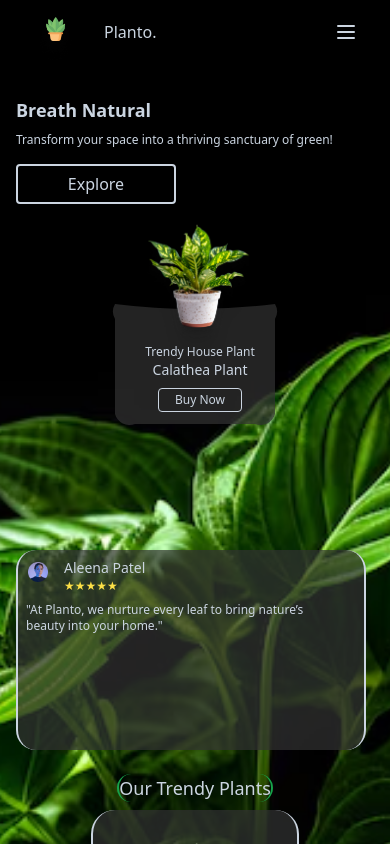
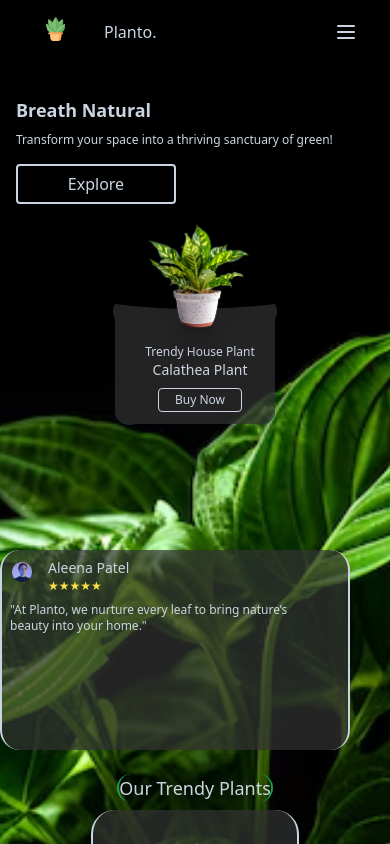
Before and after one commit to amnakifayat13/planto-website, a Next.js app: page / in a window 390 px wide. Shown: the top 844 px of the page. Built offline with nearby package versions, Linux system fonts and the light colour scheme.

Commit message:
fully responsive

```diff
--- a/src/app/main/page.tsx
+++ b/src/app/main/page.tsx
@@ -42,7 +42,7 @@ export default function Main() {
             </div>
 
             {/* Review Section */}
-            <div className="review text-slate-300 pr-10 ml-4 sm:ml-10 md:ml-20 -mt-96 md:-mt-96 sm:-mt-48 lg:-mt-96 border-slate-300 border-x-2">
+            <div className="review text-slate-300 pr-10  sm:ml-10 md:ml-20 -mt-96 md:-mt-96 sm:-mt-48 lg:-mt-96 border-slate-300 border-x-2">
                 <div className="flex items-center">
                     <Image
                         className="review-img w-10 h-10 sm:w-12 sm:h-12"
```
